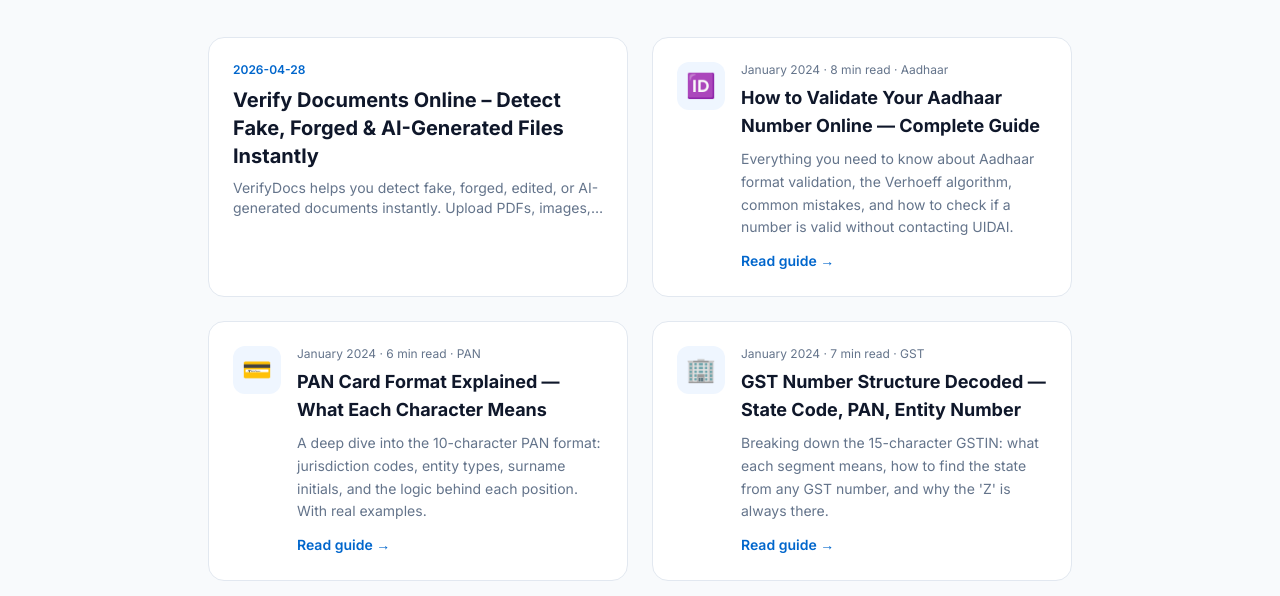
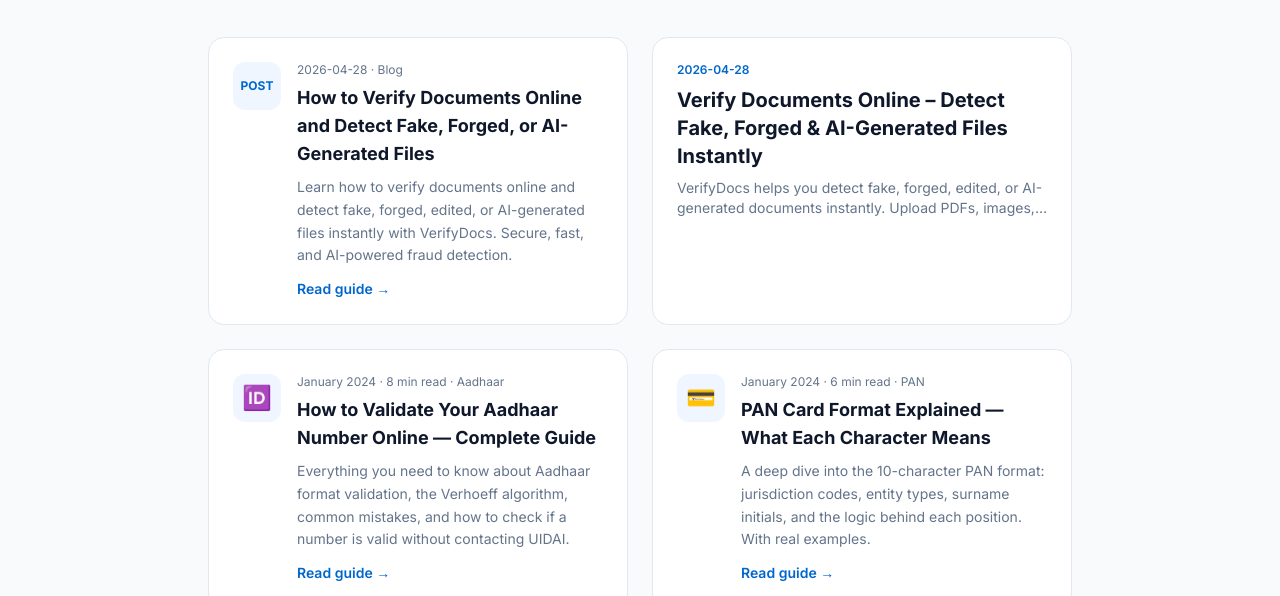
Before and after one commit to mohit0062/verifydocs, a plain HTML site: page blog/index.html in a window 1280 px wide. Shown: the part 176-772 px from the top of the page. Drawn offline with nearby package versions, Linux system fonts and the light colour scheme.

Commit message:
Add How to Verify Documents Online and Detect Fake, Forged, or AI-Generated Files to blog index

```diff
--- a/blog/index.html
+++ b/blog/index.html
@@ -85,6 +85,19 @@
   </div>
 
   <div class="grid grid-cols-1 md:grid-cols-2 gap-6">
+
+    <a href="./how-to-verify-documents-online.html" class="post-card bg-white border border-border-col rounded-2xl p-6 block no-underline">
+      <div class="flex items-start gap-4">
+        <div class="w-12 h-12 bg-blue-50 rounded-xl flex items-center justify-center text-primary text-xs font-bold flex-shrink-0">POST</div>
+        <div class="flex-1">
+          <div class="text-xs text-text-muted mb-1.5">2026-04-28 &middot; Blog</div>
+          <h2 class="text-lg font-bold text-text-main mb-2">How to Verify Documents Online and Detect Fake, Forged, or AI-Generated Files</h2>
+          <p class="text-sm text-text-muted leading-relaxed">Learn how to verify documents online and detect fake, forged, edited, or AI-generated files instantly with VerifyDocs. Secure, fast, and AI-powered fraud detection.</p>
+          <span class="inline-block mt-3 text-primary text-sm font-semibold">Read guide &rarr;</span>
+        </div>
+      </div>
+    </a>
+
 
       <!-- NEW BLOG -->
       <a href="../blog/verify-documents-online.html" class="block bg-white border border-border-col rounded-2xl p-6 hover:shadow-md transition">
```
